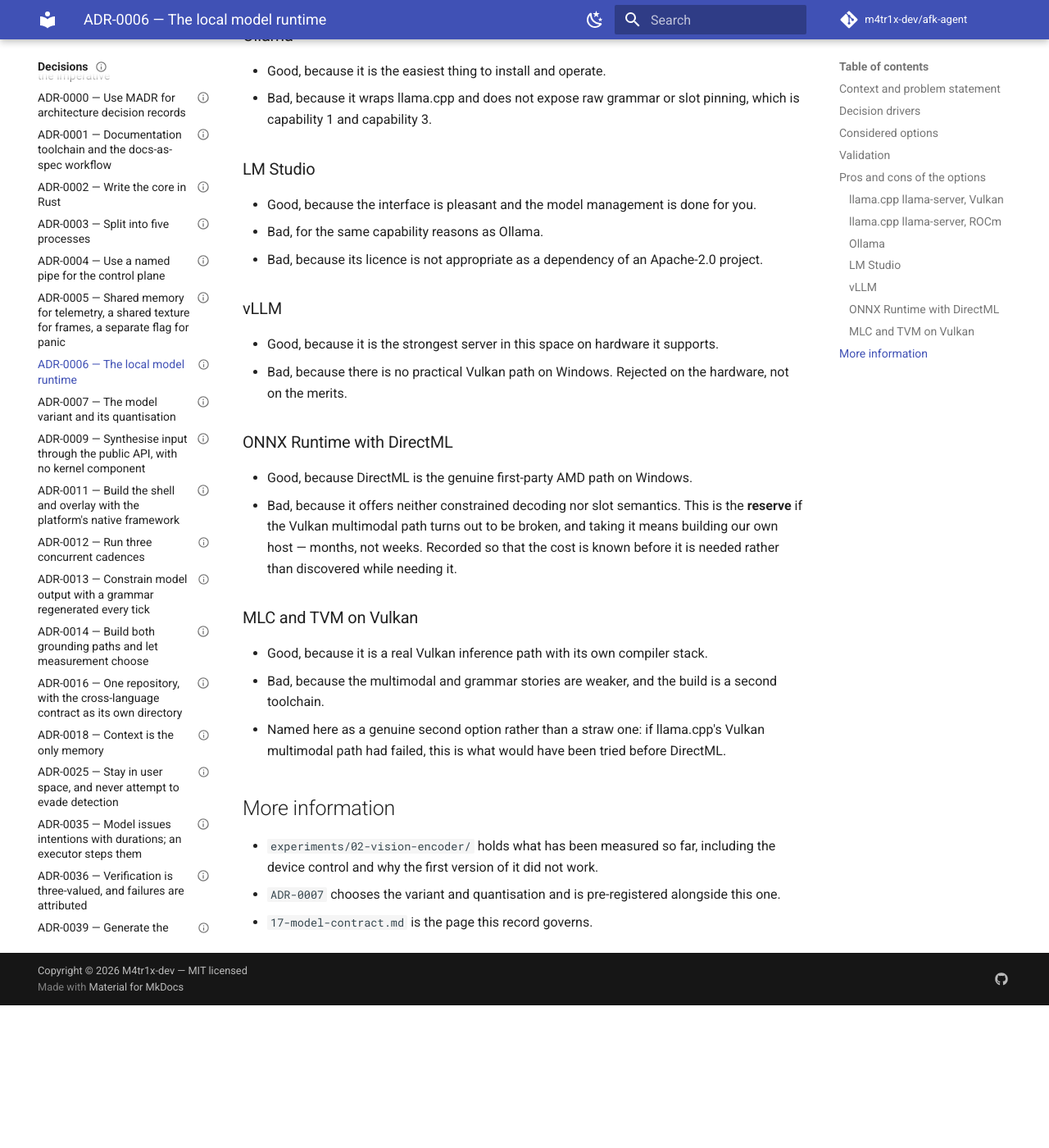
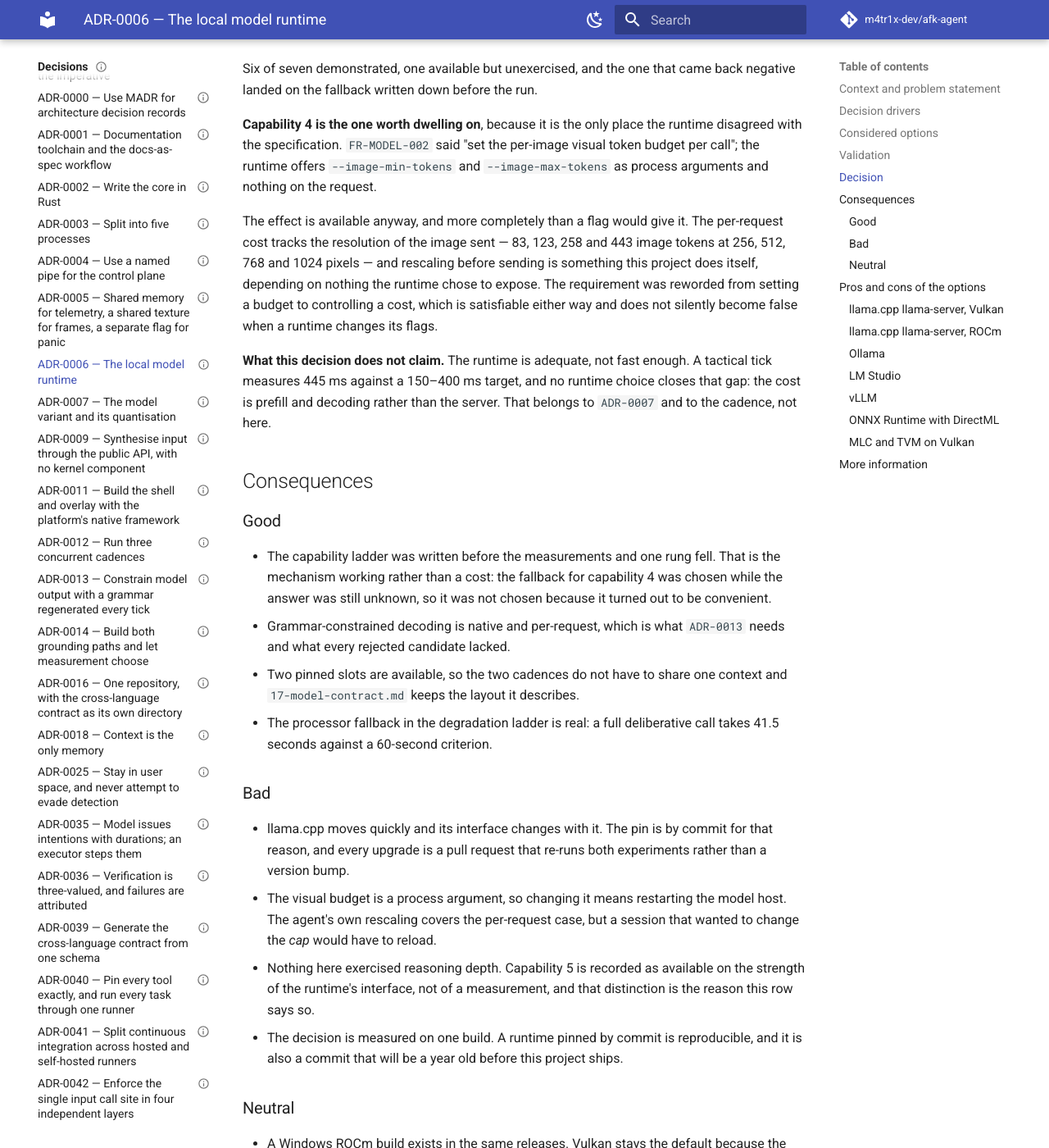
Before and after one commit to m4tr1x-dev/afk-agent, an MkDocs documentation site: the page built from docs/decisions/0006-model-runtime.md, in a window 1280 px wide and 1400 px high, scrolled down 3122 px. Shown: the whole window at 82% size. Built offline with MkDocs 1.6.1 and Material for MkDocs 9.7.7, drawn with Linux system fonts in a browser that asks for light colours; comment, search, counter and statistics services are not loaded; before the commit the page ends 4348 px from its top, so only the background shows below that; some of the changed text lies outside the part shown.

Commit message:
docs: ADR-0006 is decided — llama-server on Vulkan, pinned by commit (#35)
The pre-registered record's Decision section was literally absent until
the measurements returned. It is written now, and the Validation section
above it is unedited since before the runs.

Every capability in the ladder was measured on the reference hardware
rather than read from documentation.

  1 grammar-constrained decoding   yes, every measurement used one
  2 Vulkan                         yes, 8.42x and 11.23x over the processor
  3 two pinned contexts            yes, and they do not evict each other
  4 per-request visual cost        NO — a process flag, not a parameter
  5 reasoning depth                available, unexercised
  6 multimodal input               yes, 8 of 8 scenes exact
  7 pinnable interface             yes, commit 56381e407

Six of seven demonstrated, one available but not exercised, and the one
that came back negative landed on the fallback this record named before
anybody knew the answer.

**That is the pre-registration mechanism earning its keep.** Driver 4
wrote down "if the runtime cannot do it, the agent rescales the image"
while it was still an open question. The runtime cannot, so rescaling is
what shipped — and a record written afterwards would have presented it
as the plan all along.

The requirement moved with it: FR-MODEL-002 now says control the cost
rather than set the budget, which is satisfiable either way and does not
silently become false when a runtime changes its flags.

What the record does not claim: that the runtime is fast enough. A
tactical tick is 445 ms against a 150-400 ms target and no runtime
choice closes that, because the cost is prefill and decoding rather than
the server. That belongs to ADR-0007 and to the cadence.

Recorded as costs rather than omitted: llama.cpp moves quickly so every
upgrade re-runs both experiments; the visual cap needs a restart to
change; capability 5 rests on the runtime's interface rather than on a
measurement, and the row says so; and the whole decision is measured on
one build that will be a year old before this ships.

Verification, actually run: G1, all ten checks.

Co-authored-by: Claude Opus 5 <noreply@anthropic.com>

```diff
--- a/docs/decisions/0006-model-runtime.md
+++ b/docs/decisions/0006-model-runtime.md
@@ -18,7 +18,11 @@ spec: [docs/spec/17-model-contract.md]
 evidence:
   - experiments/02-vision-encoder/findings.md
   - experiments/02-vision-encoder/results/2026-09-12-e4b-vulkan.txt
-  - experiments/02-vision-encoder/run.sh
+  - experiments/02-vision-encoder/results/2026-09-12-26b-a4b-vulkan.txt
+  - experiments/03-model-latency/findings.md
+  - experiments/03-model-latency/results/2026-09-12-tactical.txt
+  - experiments/03-model-latency/results/2026-09-12-slots.txt
+  - experiments/03-model-latency/results/2026-09-12-deliberative-cpu.txt
 supersedes: null
 superseded_by: null
 generated: false
@@ -26,15 +30,16 @@ generated: false
 
 # ADR-0006 — The local model runtime
 
-!!! warning "Pre-registered: the Decision section is deliberately absent"
+!!! note "This record was pre-registered"
 
-    Everything here except the decision was written **before** the measurements
-    that will settle it. That ordering is the point, and it is the Validation
-    section that carries it: a threshold written after seeing the numbers is a
-    threshold the winner clears.
+    Everything except the Decision section was written **before** the
+    measurements, and the Decision section was literally absent until they
+    returned. The Validation section below is unedited since then.
 
-    `docs/contributing/adr-process.md` requires this for any record whose
-    decision is a number, a ranking, or a choice a measurement distinguishes.
+    That ordering earned its keep. Driver 4 named a fallback for the per-request
+    visual budget before anyone knew whether the runtime offered one — and it
+    does not, so the fallback is what shipped. A record written afterwards would
+    have presented rescaling as the plan all along.
 
 ## Context and problem statement
 
@@ -86,6 +91,56 @@ A cell filled from documentation rather than from a run is marked as such and do
 - **A runtime the table rejected gains grammar-constrained decoding on Vulkan.** The table is dated; a capability that arrives later does not invalidate the decision, it schedules a revisit.
 - **The ROCm path measures materially faster than Vulkan on this card.** Not a reason to switch on its own — the rest of the design assumes Vulkan — but a reason to record the gap and decide deliberately.
 
+## Decision
+
+**`llama-server` from llama.cpp, Vulkan backend, pinned to build 10930, commit `56381e407`.**
+
+Every capability in the ladder was measured on the reference hardware rather than read from documentation.
+
+| # | Capability | Result |
+| --- | --- | --- |
+| 1 | Grammar-constrained decoding | **Yes.** Every measurement in both experiments constrains output with a GBNF grammar, and an answer outside it was never produced |
+| 2 | Vulkan | **Yes.** 8.42x and 11.23x generation throughput against a processor-only baseline of the same model |
+| 3 | Two concurrent pinned contexts | **Yes, and they do not evict each other.** Twenty alternating rounds; each slot reused its own prefix, 123 tokens of 128 and 312 of 317 |
+| 4 | Per-request visual cost | **Not as a request parameter.** A process-level flag; the per-request dial is the resolution of the image sent — the fallback this record named in advance |
+| 5 | Reasoning depth beyond on and off | **Available and unexercised.** `--reasoning-budget` takes a token count rather than a switch, so the capability exists; no measurement here used it |
+| 6 | Multimodal input | **Yes.** 8 of 8 synthetic scenes read exactly on all three fields by 26B A4B, 7 of 8 by E4B |
+| 7 | An interface stable enough to pin by commit | **Yes**, at `56381e407` |
+
+Six of seven demonstrated, one available but unexercised, and the one that came back negative landed on the fallback written down before the run.
+
+**Capability 4 is the one worth dwelling on**, because it is the only place the runtime disagreed with the specification.
+`FR-MODEL-002` said "set the per-image visual token budget per call"; the runtime offers `--image-min-tokens` and `--image-max-tokens` as process arguments and nothing on the request.
+
+The effect is available anyway, and more completely than a flag would give it.
+The per-request cost tracks the resolution of the image sent — 83, 123, 258 and 443 image tokens at 256, 512, 768 and 1024 pixels — and rescaling before sending is something this project does itself, depending on nothing the runtime chose to expose.
+The requirement was reworded from setting a budget to controlling a cost, which is satisfiable either way and does not silently become false when a runtime changes its flags.
+
+**What this decision does not claim.**
+The runtime is adequate, not fast enough.
+A tactical tick measures 445 ms against a 150–400 ms target, and no runtime choice closes that gap: the cost is prefill and decoding rather than the server.
+That belongs to `ADR-0007` and to the cadence, not here.
+
+## Consequences
+
+### Good
+
+- The capability ladder was written before the measurements and one rung fell. That is the mechanism working rather than a cost: the fallback for capability 4 was chosen while the answer was still unknown, so it was not chosen because it turned out to be convenient.
+- Grammar-constrained decoding is native and per-request, which is what `ADR-0013` needs and what every rejected candidate lacked.
+- Two pinned slots are available, so the two cadences do not have to share one context and `17-model-contract.md` keeps the layout it describes.
+- The processor fallback in the degradation ladder is real: a full deliberative call takes 41.5 seconds against a 60-second criterion.
+
+### Bad
+
+- llama.cpp moves quickly and its interface changes with it. The pin is by commit for that reason, and every upgrade is a pull request that re-runs both experiments rather than a version bump.
+- The visual budget is a process argument, so changing it means restarting the model host. The agent's own rescaling covers the per-request case, but a session that wanted to change the *cap* would have to reload.
+- Nothing here exercised reasoning depth. Capability 5 is recorded as available on the strength of the runtime's interface, not of a measurement, and that distinction is the reason this row says so.
+- The decision is measured on one build. A runtime pinned by commit is reproducible, and it is also a commit that will be a year old before this project ships.
+
+### Neutral
+
+- A Windows ROCm build exists in the same releases. Vulkan stays the default because the design assumes it and the experiments ran it first; whether ROCm is faster on this card is unmeasured, and the known-good matrix now says so rather than asserting Vulkan is the only path.
+
 ## Pros and cons of the options
 
 ### llama.cpp `llama-server`, Vulkan
--- a/project-words.txt
+++ b/project-words.txt
@@ -186,3 +186,4 @@ unquantised
 # Platform constants named verbatim in the capture experiment.
 EXCLUDEFROMCAPTURE
 uncacheable
+unexercised
```
Also changed, not shown: other parts of docs/decisions/0006-model-runtime.md (+2 -2 lines).
